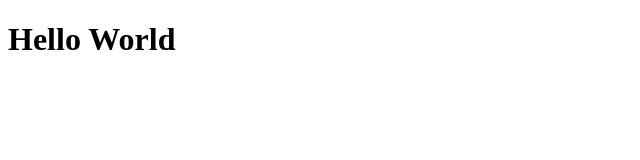
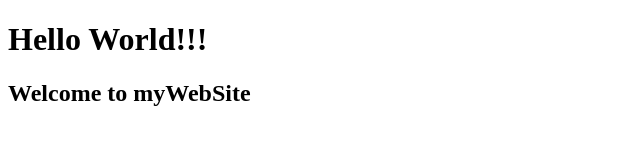
Before and after one commit to Aththan9/testGit, a plain HTML site: page index.html in a window 1280 px wide. Shown: the whole page, without its empty margins (0-640 px from the left). Drawn offline with Linux system fonts and the light colour scheme.

Commit message:
Add Welcome Message
H2

```diff
--- a/index.html
+++ b/index.html
@@ -4,6 +4,7 @@
     <title>Test for Github Mini Course</title>
 </head>
 <body>
-    <h1>Hello World</h1>
+    <h1>Hello World!!!</h1>
+    <h2>Welcome to myWebSite</h2>
 </body>
 </html>
```
